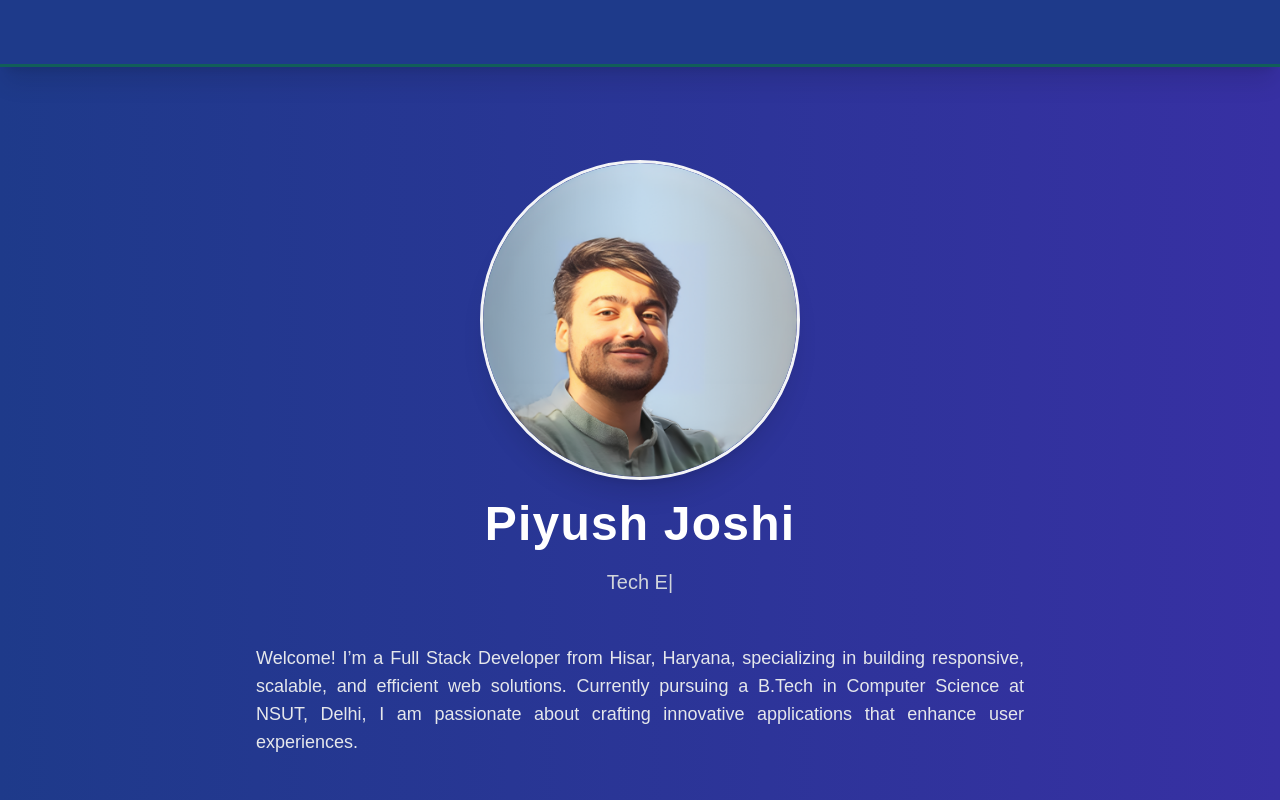
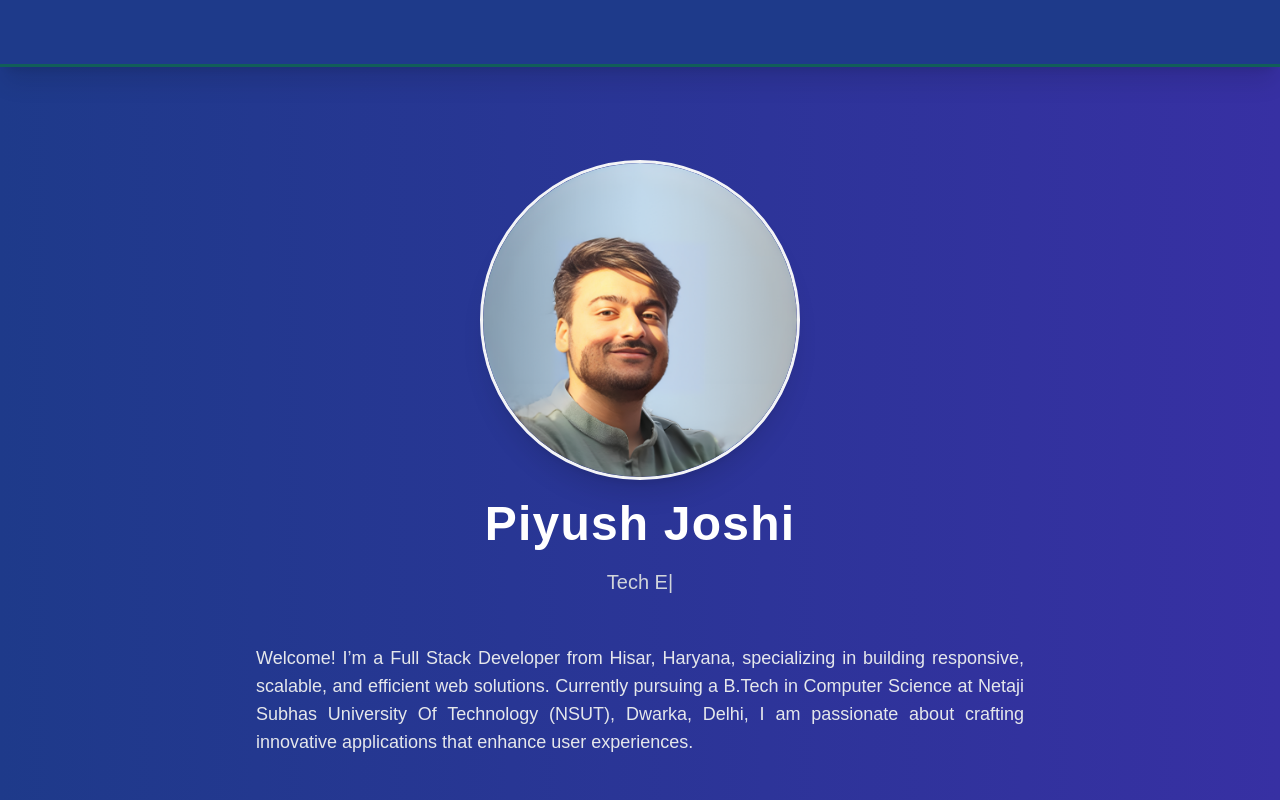
Before and after one commit to Piyush0049/MyPortfolio, a React (Create React App) app: page / in a window 1280 px wide. Shown: the top 800 px of the page. Built offline with nearby package versions, Linux system fonts and the light colour scheme.

Commit message:
update info

```diff
--- a/src/components/Pages/Home.jsx
+++ b/src/components/Pages/Home.jsx
@@ -54,7 +54,7 @@ const Home = () => {
           <p>
             Welcome! I’m a Full Stack Developer from Hisar, Haryana,
             specializing in building responsive, scalable, and efficient web
-            solutions. Currently pursuing a B.Tech in Computer Science at NSUT,
+            solutions. Currently pursuing a B.Tech in Computer Science at Netaji Subhas University Of Technology (NSUT), Dwarka,
             Delhi, I am passionate about crafting innovative applications that
             enhance user experiences.
           </p>
```
